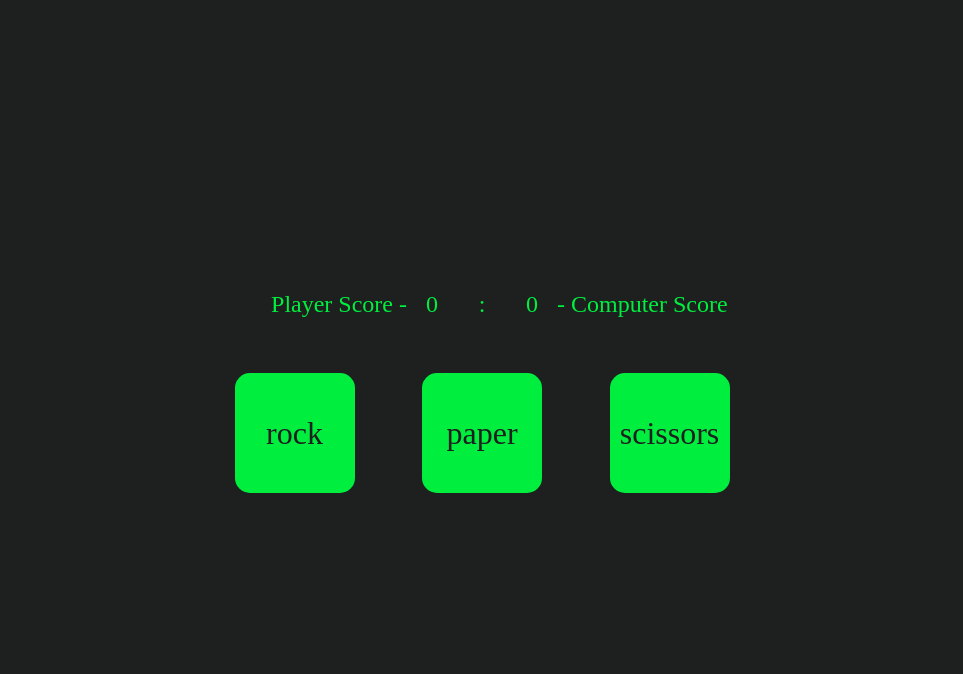
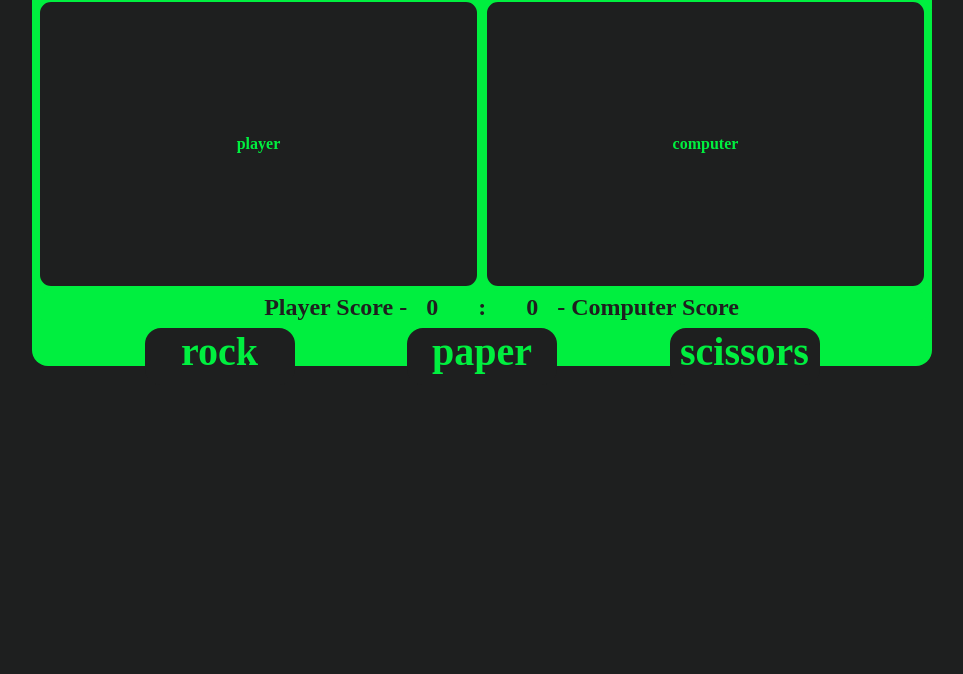
Before and after one commit to Emerros/odin--Rock-Paper-Scissors, a plain HTML site: page index.html in a window 1280 px wide. Shown: the part 126-800 px from the top of the page, without its empty margins (158-1121 px from the left). Drawn offline with Linux system fonts and the light colour scheme; a web font is replaced by a local one.

Commit message:
small update

```diff
--- a/index.html
+++ b/index.html
@@ -5,9 +5,6 @@
     <meta name="viewport" content="width=device-width, initial-scale=1.0">
     <title>Rock Paper Scissors</title>
     <link rel="stylesheet" href="styles.css">
-    <!-- <link rel="preconnect" href="https://fonts.googleapis.com">
-    <link rel="preconnect" href="https://fonts.gstatic.com" crossorigin>
-    <link href="https://fonts.googleapis.com/css2?family=Pixelify+Sans:wght@400..700&display=swap" rel="stylesheet"> -->
     <link rel="preconnect" href="https://fonts.googleapis.com">
     <link rel="preconnect" href="https://fonts.gstatic.com" crossorigin>
     <link href="https://fonts.googleapis.com/css2?family=Stylish&display=swap" rel="stylesheet">
@@ -16,19 +13,18 @@
     <div class="site-wrapper">
         <header>
             <h1>Rock Paper Scissors</h1>
-            <h3>Best out of five wins.</h3>
+            <h5 class="status disappear">Best out of five wins.</h5>
         </header>
         <main>
-
             <div class="game-box">
-
                 <div class="display">
-                    <div class="player-choice">
-                        <p class="player-c"></p>
+                    <div class="player-choice center">
+                        <p class="player-c">player</p>
                     </div>
-                    <div class="win-lose hidden"></div>
-                    <div class="comp-choice">
-                        <p class="comp-c"></p>
+                    <!-- <div class="vertical-line"></div> -->
+                    <div class="win-lose-player"></div>
+                    <div class="comp-choice center">
+                        <p class="comp-c">computer</p>
                     </div>
                 </div>
 
@@ -44,14 +40,14 @@
                     </div>
                 </div>
                 <div class="rps-buttons">
-                    <button>rock</button>
-                    <button>paper</button>
-                    <button>scissors</button>
+                    <button class="btn rock">rock</button>
+                    <button class="btn paper">paper</button>
+                    <button class="btn scissors">scissors</button>
                 </div>
             </div>
 
         </main>
     </div>
-    <!-- <script src="javascript.js"></script> -->
+    <script src="javascript.js"></script>
 </body>
 </html>
--- a/javascript.js
+++ b/javascript.js
@@ -1,14 +1,13 @@
 // Rock Paper Scissors
 
-// I'm doing this in my own way as I'm coming from Python and wish to
-// test how things are handled in comparison. I haven't followed
-// The Odin Project's exact insructions because of this. It shouldn't
-// change too much though.
-
-// Tie: For now, I'm counting a tie as a failed round - no points are given
-// to either the player or computer, and the round doesn't move forward.
 
 const choices = ["rock", "paper", "scissors"];
+const btns = document.querySelectorAll(".btn")
+
+
+for (let btn of btns) {
+    btn.addEventListener("click", playGame)
+}
 
 
 // Computer Choice
@@ -86,26 +85,30 @@ function playGame() {
     let computerScore = Number(0);
     let rounds = Number(3);
     let i = Number(0);
-    while (i < rounds) {
-        let p = playerChoice(choices);
-        let c = computerChoice(choices);
-        let result = playRound(p, c)
-            if (result === 'tie') {
-                console.log("It is a tie.");
-            } else if (result === 'lose') {
-                console.log("You lose this round. Computer +1");
-                computerScore++;
-                i++;
-            } else if (result === "win") {
-                console.log("You win this round. +1");
-                playerScore++;
-                i++;
-            }
-        console.log(`Score: Player - ${playerScore} | Computer - ${computerScore}`)
 
 
-    }
-    results(playerScore, computerScore)
+
+
+    // while (i < rounds) {
+    //     let p = playerChoice(choices);
+    //     let c = computerChoice(choices);
+    //     let result = playRound(p, c)
+    //         if (result === 'tie') {
+    //             console.log("It is a tie.");
+    //         } else if (result === 'lose') {
+    //             console.log("You lose this round. Computer +1");
+    //             computerScore++;
+    //             i++;
+    //         } else if (result === "win") {
+    //             console.log("You win this round. +1");
+    //             playerScore++;
+    //             i++;
+    //         }
+    //     console.log(`Score: Player - ${playerScore} | Computer - ${computerScore}`)
+
+
+    // }
+    // results(playerScore, computerScore)
 
 
 }
--- a/styles.css
+++ b/styles.css
@@ -1,15 +1,14 @@
+/* I've been experimenting with a lot of different
+styles and animations with this project.
+The stylesheet is an absolute mess.
+Going to have to clean this up later.  */
+
+
 * {
     box-sizing: border-box;
     margin: 0;
-    /* border: red solid 1px; */
-    /* font-family: 'Courier New', Courier, monospace; */
-    /* border-radius: 10px; */
-    /* font-family: "Pixelify Sans", sans-serif;
-    font-optical-sizing: auto;
-    font-weight: 500;
-    font-style: normal; */
     font-family: "Stylish", serif;
-    font-weight: 400;
+    font-weight: 700;
     font-style: normal;
 }
 
@@ -17,8 +16,12 @@
     --bg-gradient: linear-gradient(90deg, #00EF3F, #1e1f1f, #1e1f1f, #1e1f1f, #1e1f1f, #1e1f1f, #1e1f1f, #1e1f1f, #1e1f1f, #00EF3F) ;
     --bg: #1e1f1f;
     --text-color: #00EF3F;
-    --hover-color: #FF0000;
+    --hover-color: #00e5ff;
 }
+
+
+
+/* ---- ANIMATIONS ---- */
 
 /* @keyframes scrollColors {
     0% { background-color: color here ; }
@@ -28,16 +31,25 @@
     100% { background-color: color here ; }
 } */
 
-
 /* Fade in animation for .display */
 @keyframes fadeIn {
     from {opacity: 0; color: transparent;}
     to {opacity: 1 color; color: var(--text-color);}
 }
 
+@keyframes vanish {
+    0% {opacity: 1;}
+    90% {opacity: 1;}
+    100% {opacity: 0;}
+}
 
-/*  */
+/* QUICK STYLES */
 
+.center {
+    display: flex;
+    justify-content: center;
+    align-items: center;
+}
 
 .text-left {
     text-align: left;
@@ -51,6 +63,9 @@
     visibility: hidden;
 }
 
+.disappear {
+    animation: vanish 5s forwards;
+}
 
 
 /*  */
@@ -79,9 +94,12 @@ header {
     display: flex;
     flex-direction: column;
     width: 100%;
+    background-color: #00EF3F;
+    color:#1e1f1f;
     justify-content: center;
     align-items: center;
     font-size: 2rem;
+    padding: 0 0 30px 0;
 }
 
 main {
@@ -102,13 +120,33 @@ main {
     align-items: center;
     width: 100%;
     height: 300px;
+    border: 3px solid #00EF3F;
+    border-radius: 1rem;
+    /* margin: 40px 0; */
+    z-index: 3;
+    transform: translateY(-15px);
+    background-color: var(--text-color);
 }
 
 .display > .player-choice,
 .display > .comp-choice {
     width: 100%;
-    /* height: 100%; */
+    height: 100%;
+    border: 5px solid var(--text-color);
+    border-radius: 1rem;
+    background-color: #1e1f1f;
     text-align: center;
+}
+
+/* .player-choice {
+    background-color: #00EF3F;
+} */
+
+
+.vertical-line {
+    width: 15px;
+    height: 100%;
+    background-color: #00EF3F;
 }
 
 .win-lose {
@@ -121,10 +159,22 @@ main {
     transform: translate(-50%, -50%);
 }
 
+
+.score-trkr-box {
+    width: 100%;
+    padding: 30px 0 0 10px;
+    background-color: var(--text-color);
+    color: #1e1f1f;
+    border-radius: 1rem;
+    transform: translateY(-45px);
+    z-index: 2;
+}
+
 .score-trkr {
     display: flex;
     flex-direction: row;
     justify-content: center;
+    transform: translateX(-0.3rem);
 }
 
 .score-trkr > h2 {
@@ -158,28 +208,40 @@ main {
     display: flex;
     justify-content: space-evenly;
     align-items: center;
-    width: 70%;
-    height: 150px;
-    margin: 40px 0;
+    width: 100%;
+    height: 80px;
+    margin: -80px 0 0 0;
+    padding: 80px 0 0 0;
+    background-color: var(--text-color);
     font-size: 25px;
+    border-radius: 1rem;
 }
 
 .rps-buttons > button {
-    background-color:var(--text-color);
-    color: var(--bg);
-    width: 120px;
-    height: 120px;
-    /* border: 1rem solid var(--text-color); */
+    background-color:var(--bg);
+    color: var(--text-color);
+    width: 150px;
+    height: fit-content;
+    margin: -20px 0 0 0;
+    padding: 0px 0 10px 0;
     border: none;
-    border-radius: 15px;
-    font-size: 2rem;
+    border-radius: 1rem;
+    font-size: 2.5rem;
     transition: transform 0.5s ease;
+    z-index: 2;
+
 }
 
 .rps-buttons > button:hover {
-    background-color: red;
-    box-shadow: 0px 0px 1rem var(--hover-color);
-    transform: translateY(-5px);
+    background-color: var(--text-color);
+    /* box-shadow: 0px 0px 15px var(--text-color); */
+    color:#1e1f1f;
+    transform: translateY(+10px);
 
 
 }
+
+.rps-buttons > button:active {
+    background-color: #00b931;
+    transform: scale(0.98,0.98) translateY(+10px);
+}
```
